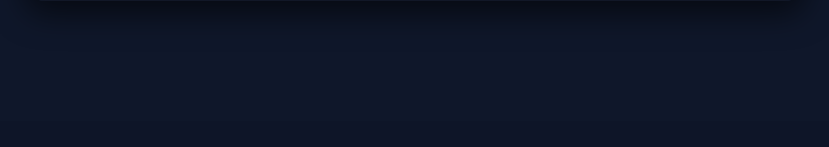
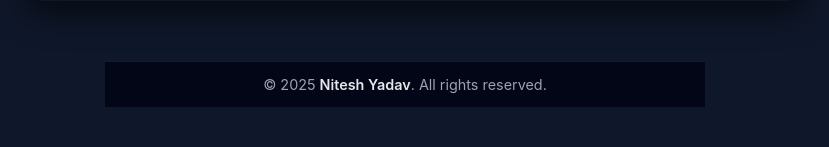
Before and after one commit to Niteshy85013/Addition-ITS-System, a Flask app: page /index in a window 1280 px wide. Shown: the part 679-826 px from the top of the page, without its empty margins (235-1064 px from the left). Before the commit the page ends 690 px from the top, so only its background shows below. Run offline with Flask 3, Linux system fonts and the light colour scheme; a user stored in the database is signed in.

Commit message:
Final code Update

```diff
--- a/app.py
+++ b/app.py
@@ -23,11 +23,6 @@ ONTOLOGY.parse(Config.ONTOLOGY_PATH, format="xml")  # or "turtle"
 
 
 def infer_base_iri(graph: Graph) -> str:
-    """
-    Try to recover the ontology base IRI from namespace bindings first, then fall back
-    to the graph identifier, and finally to a sensible default. Ensures the result
-    always ends with '#'.
-    """
     for prefix, uri in graph.namespaces():
         if prefix in ("", None, "math-addition"):
             iri = str(uri)
@@ -37,7 +32,7 @@ def infer_base_iri(graph: Graph) -> str:
     if iri:
         return iri if iri.endswith("#") else iri + "#"
 
-    return "http://www.semanticweb.org/niteshyadav_ysj/ontologies/2025/11/math-addition#"
+    return "http://www.semanticweb.org/niteshyadav_ysj/ontologies/2025/11/untitled-ontology-2#"
 
 
 # Extract base IRI and namespace
--- a/config.py
+++ b/config.py
@@ -4,4 +4,4 @@ class Config:
     SECRET_KEY = 'Nitesh@@@##$$'
     SQLALCHEMY_DATABASE_URI = 'sqlite:///' + os.path.join(os.path.dirname(__file__), 'instance', 'attempts.db')
     SQLALCHEMY_TRACK_MODIFICATIONS = False
-    ONTOLOGY_PATH = os.path.join(os.path.dirname(__file__), 'ontology', 'math-addition.owl')
+    ONTOLOGY_PATH = os.path.join(os.path.dirname(__file__), 'ontology', 'Math-additions.owl')
--- a/templates/index.html
+++ b/templates/index.html
@@ -227,6 +227,23 @@
   background: white;
   box-shadow: 0 4px 12px rgba(218, 139, 11, 0.4);
 }
+/* ===== Footer ===== */
+.footer {
+  width: 100%;
+  padding: 14px 0;
+  text-align: center;
+  background: rgba(2, 6, 23, 0.95);
+  border-top: 1px solid rgba(255,255,255,0.08);
+  color: #9ca3af;
+  font-size: 0.9rem;
+  margin-top: 40px;
+}
+
+.footer span {
+  color: #e5e7eb;
+  font-weight: 600;
+}
+
 
 .nav-title {
   font-size: 20px;
@@ -346,4 +363,8 @@
     };
 </script>
 
+<footer class="footer">
+  © {{ current_year | default(2025) }} <span>Nitesh Yadav</span>. All rights reserved.
+</footer>
+
 {% endblock %}
```
Also changed, not shown: templates/dashboard.html (+21 -0 lines), instance/attempts.db, 2 other files.
